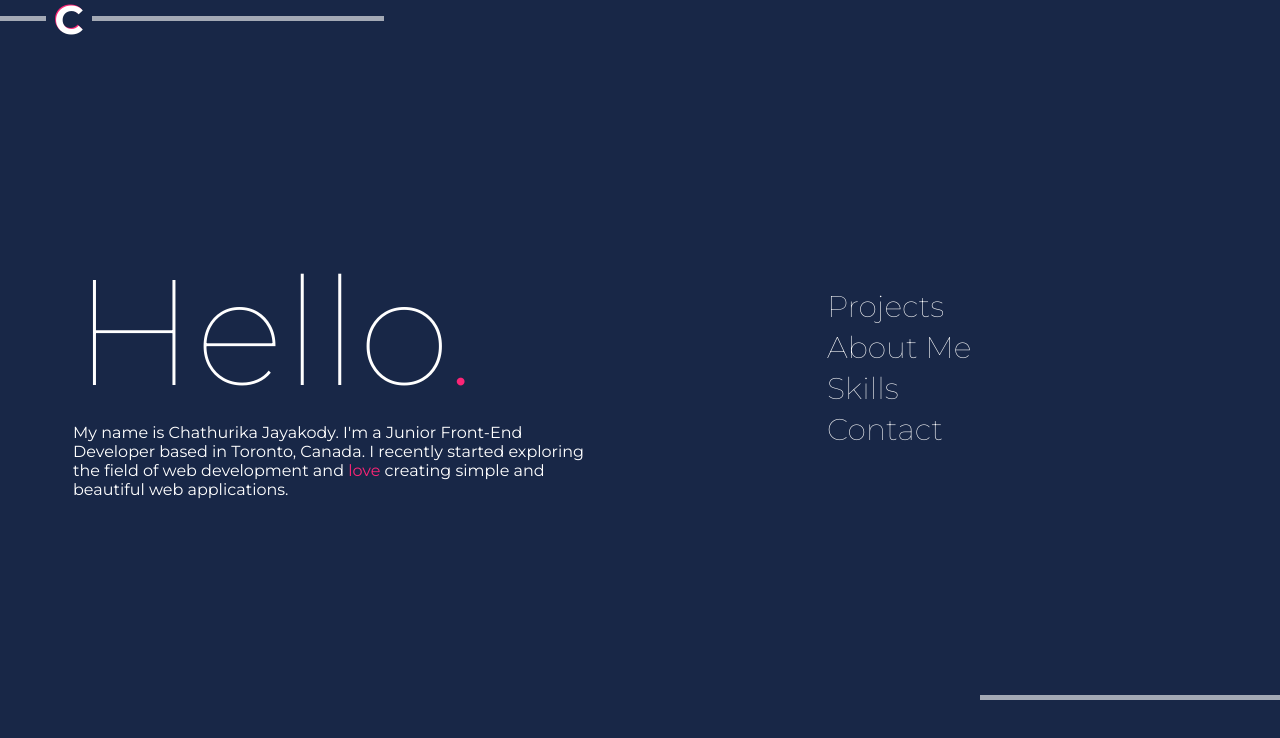
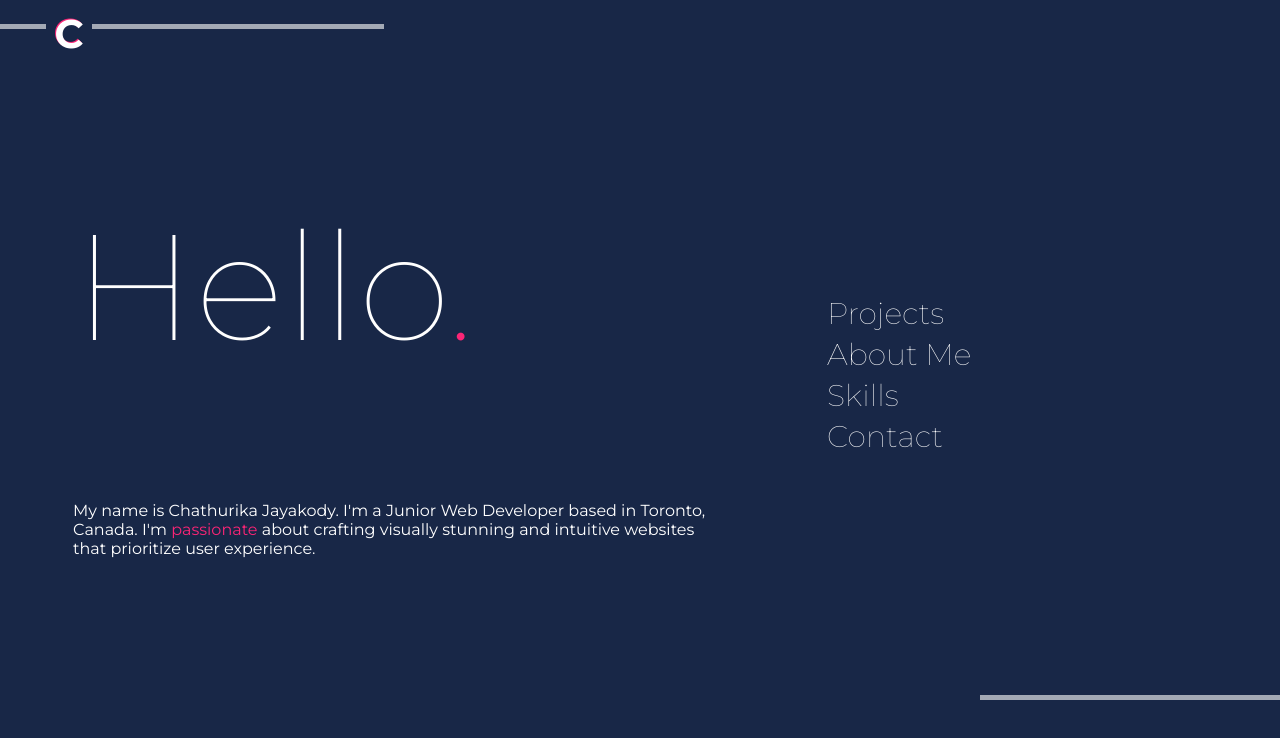
Before and after one commit to ChathurikaAJ/portfolio, a React (Create React App) app: page / in a window 1280 px wide. Shown: the top 738 px of the page. Built offline with nearby package versions, Linux system fonts and the light colour scheme.

Commit message:
Update home page

```diff
--- a/src/pages/HomePage/HomePage.js
+++ b/src/pages/HomePage/HomePage.js
@@ -15,8 +15,8 @@ export default function HomePage() {
             <div className="page__content">
                 <div className="page__container page__container-left">
                     <h1 className="page__title">Hello<span className="page__highlight">.</span></h1>
-                    <p className="page__text">My name is Chathurika Jayakody. I'm a Junior Front-End Developer based in Toronto, Canada.
-                        I recently started exploring the field of web development and <span className="page__highlight">love</span> creating simple and beautiful web applications.</p>
+                    <p className="page__text">My name is Chathurika Jayakody. I'm a Junior Web Developer based in Toronto, Canada.
+                    I'm <span className="page__highlight">passionate</span> about crafting visually stunning and intuitive websites that prioritize user experience.</p>
                 </div>
                 <Nav />
 
--- a/src/pages/HomePage/HomePage.scss
+++ b/src/pages/HomePage/HomePage.scss
@@ -13,6 +13,10 @@
         font-weight: 700;
         font-size: 40px;
         text-shadow: -1px -1px 0 #FB2576;
+
+        @include desktop{
+            margin-top: 1px;
+        }
     }
 
     &__content{
@@ -20,34 +24,45 @@
         padding: 25px;
         height: 100vh;
 
-        @include desktop{
+        @include tablet{
             display: flex;
             height: 93.5vh;
+
         }
     }
 
     &__container {
-        @include desktop{
-            padding: 3rem;
+        @include tablet{
+            padding: 15vh 2rem;
             width: 100%;
             display: flex;
-            justify-content: center;
+            justify-content: space-between;
             flex-direction: column;
 
             &-left{
                 width: 60%;
             }
         }
+
+        @include desktop{
+            padding: 7rem 3rem;
+        }
     }
 
     &__title{
+        font-family: 'Montserrat';
         font-size: 80px;
         font-weight: 300;
         margin-top: 2rem;
+        margin-bottom: 1rem;
 
         @include tablet{
+            font-size: 120px;
+            margin: 0;
+        }
+
+        @include desktop{
             font-size: 150px;
-            margin-top: 0;
         }
     }
 
@@ -74,7 +89,7 @@
         margin-bottom: 2rem;
         font-size: 15px;
         @include tablet{
-            width: 80%;
+            width: 100%;
             margin-bottom: 0;
             font-size: inherit;
         }
@@ -89,6 +104,7 @@
         display: flex;
         flex-wrap: nowrap;
         justify-content: space-between;
+        margin-top: 0.5rem;
         @include tablet{
             width: 30%;
         }
@@ -135,7 +151,7 @@
     &__bottom{
         display: none;
 
-        @include tablet{
+        @include desktop{
             display: block;
             margin-bottom: 0;
             width: 300px;
```
